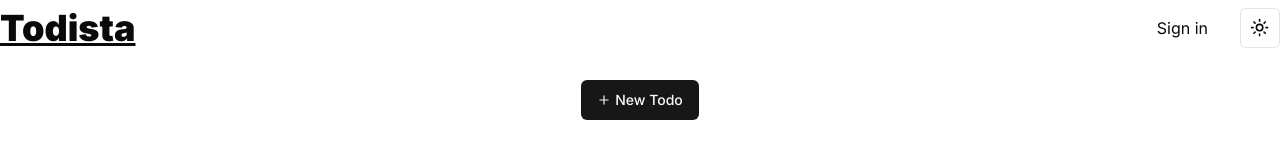
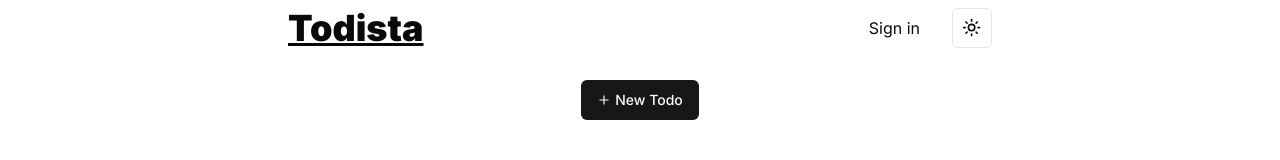
Before and after one commit to New-pro125/todista, a Next.js app: page / in a window 1280 px wide. Shown: the top 160 px of the page. Built offline with nearby package versions, Linux system fonts and the light colour scheme; no server answers; the database is empty.

Commit message:
Fixing Some UI Issues

```diff
--- a/app/layout.tsx
+++ b/app/layout.tsx
@@ -18,7 +18,7 @@ export default function RootLayout({
 	children: React.ReactNode;
 }>) {
 	return (
-		<html lang="en">
+		<html lang="en" className="m-0">
 			<ClerkProvider>
 				<ThemeProvider
 					attribute="class"
@@ -26,9 +26,7 @@ export default function RootLayout({
 					enableSystem
 					disableTransitionOnChange
 				>
-					<body
-						className={` container mx-auto ${inter.className} overflow-x-hidden`}
-					>
+					<body className={`${inter.className} `}>
 						<Nav />
 						{children}
 					</body>
--- a/app/page.tsx
+++ b/app/page.tsx
@@ -7,7 +7,7 @@ export default async function Home() {
 	const { userId } = auth();
 	const todos = await getUserTodoListAction(userId);
 	return (
-		<main className="container mx-auto">
+		<main className="">
 			<AddTodoForm userId={userId} />
 			<TodoTable todos={todos} />
 		</main>
--- a/components/Nav.tsx
+++ b/components/Nav.tsx
@@ -3,7 +3,7 @@ import { ModeToggle } from "./ModeToggle";
 
 const Nav = () => {
 	return (
-		<nav className="flex items-center justify-between w-full mt-2 mb-8">
+		<nav className="flex items-center justify-between mt-2 mb-8 mx-72">
 			<h1 className="text-4xl font-black underline cursor-pointer">
 				Todista
 			</h1>
```
